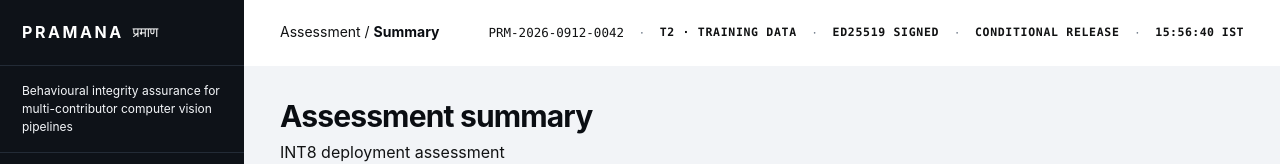
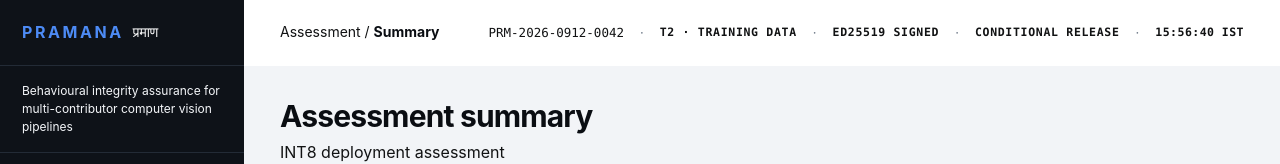
Before and after one commit to Parikshat-118/Pramana, a React (Vite) app: page / in a window 1280 px wide. Shown: the top 164 px of the page. Built offline with nearby package versions, Linux system fonts and the light colour scheme.

Commit message:
some more chang4es

```diff
--- a/src/App.jsx
+++ b/src/App.jsx
@@ -76,7 +76,7 @@ export default function App() {
   return (
     <div className="app">
       <aside className="sidebar">
-        <div className="brand" onClick={() => go('overview')} style={{ cursor: 'pointer' }}>
+          <div className="brand" onClick={() => go('overview')} style={{ cursor: 'pointer' }}>
           <span className="brand-name">PRAMANA</span>
           <span className="brand-dev">प्रमाण</span>
         </div>
--- a/src/styles.css
+++ b/src/styles.css
@@ -108,7 +108,10 @@ code { font-family: var(--mono); font-size: 0.9em; color: var(--fg-body); }
   gap: 9px;
   padding: 0 22px;
   border-bottom: 1px solid var(--rail-border);
+  cursor: pointer;
+  user-select: none;
 }
+.brand:hover .brand-name { color: var(--ac-bright); }
 .brand-name { font-size: 16px; font-weight: 700; letter-spacing: 0.16em; color: #fff; }
 .brand-dev { font-size: 14px; color: var(--rail-fg-dim); }
 
```
